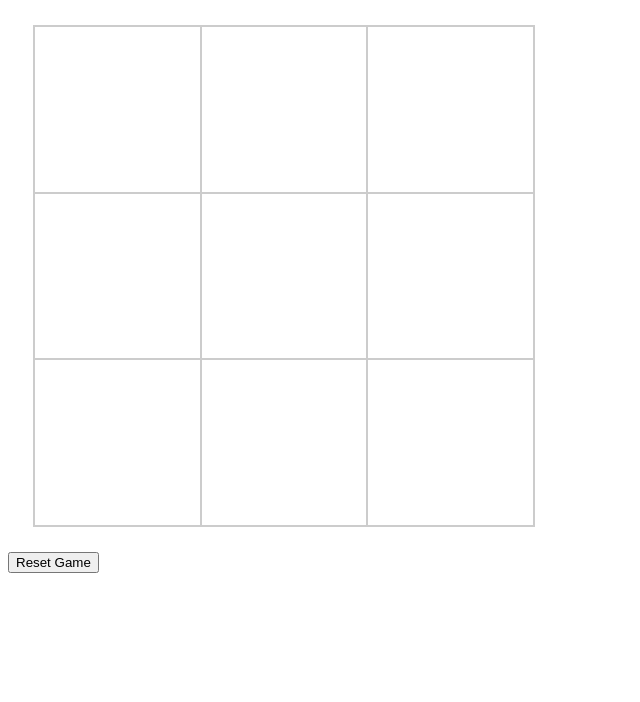
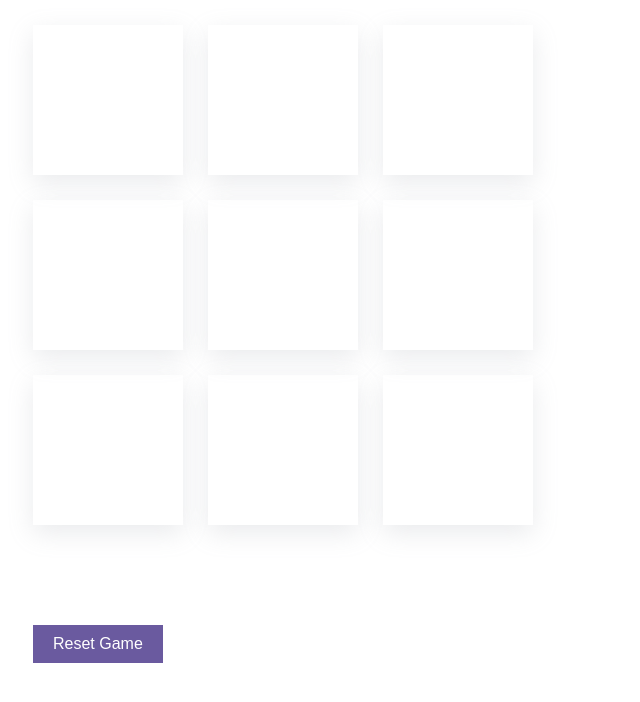
Before and after one commit to maivietha1203/react-base, a React app: page / in a window 1280 px wide. Shown: the top 702 px of the page, without its empty margins (0-640 px from the left). Built offline with nearby package versions, Linux system fonts and the light colour scheme; the HTML template or start-up script is replaced by a standard one.

Commit message:
Bài 32 - Thực hành tictoctoe phần 5

```diff
--- a/src/component/tictactoe/Board.jsx
+++ b/src/component/tictactoe/Board.jsx
@@ -12,6 +12,7 @@ const Board = (props) => {
           key={index}
           value={item}
           onClick={() => props.onClick(index)}
+          className={item === "X" ? "is-x" : item === "O" ? "is-o" : ""}
         ></Cell>
       ))}
     </div>
--- a/src/component/tictactoe/Cell.jsx
+++ b/src/component/tictactoe/Cell.jsx
@@ -5,12 +5,12 @@
 // const name = Student.name;
 // const age = Student.age;
 // const {name, age} = Student;
-const Cell = ({ value, onClick }) => {
+const Cell = ({ value, onClick, className }) => {
   // cách 1
   // const {value, onClick} = props;
   // console.log(value, onClick);
   return (
-    <div className="game-cell" onClick={onClick}>
+    <div className={`game-cell ${className}`} onClick={onClick}>
       {value}
     </div>
   );
--- a/src/component/tictactoe/Game.jsx
+++ b/src/component/tictactoe/Game.jsx
@@ -1,7 +1,7 @@
 import { useState } from "react";
 import Board from "./Board";
 
-import "./GameStyles.css";
+import "./gameStyles.css";
 import { calculateWinner } from "../../helper";
 
 const Game = () => {
@@ -22,7 +22,10 @@ const Game = () => {
   return (
     <div>
       <Board cells={board} onClick={handleClick}></Board>
-      <button onClick={handleResetGame}>Reset Game</button>
+      <div className="game-winner">{winner ? `winner is ${winner}` : ""}</div>
+      <button className="game-reset" onClick={handleResetGame}>
+        Reset Game
+      </button>
       {/* {winner ? `winner is ${xIsNext ? "X" : "O"}` : ""} */}
     </div>
   );
--- a/src/component/tictactoe/GameStyles.css
+++ b/src/component/tictactoe/GameStyles.css
@@ -2,18 +2,38 @@
   margin: 25px;
   width: 500px;
   height: 500px;
-  border: 1px solid #ccc;
+  grid-gap: 25px;
   display: grid;
   grid-template-columns: repeat(3, 1fr);
   grid-template-rows: repeat(3, 1fr);
 }
+
 .game-cell {
-  border: 1px solid #ccc;
   cursor: pointer;
-
   display: flex;
   justify-content: center;
   align-items: center;
   font-weight: bold;
-  font-size: 40px;
+  font-size: 100px;
+  box-shadow: 0px 8px 24px rgba(149, 157, 165, 0.2);
 }
+.game-cell.is-x {
+  color: #2cccff;
+}
+.game-cell.is-o {
+  color: #ff6651;
+}
+.game-reset {
+  margin: 25px;
+  display: inline-block;
+  color: white;
+  background-color: #6a5a9f;
+  padding: 10px 20px;
+  font-size: 16px;
+  border: none;
+}
+.game-winner {
+  padding: 25px;
+  font-size: 20px;
+  color: rgb(241, 113, 134);
+}
```
